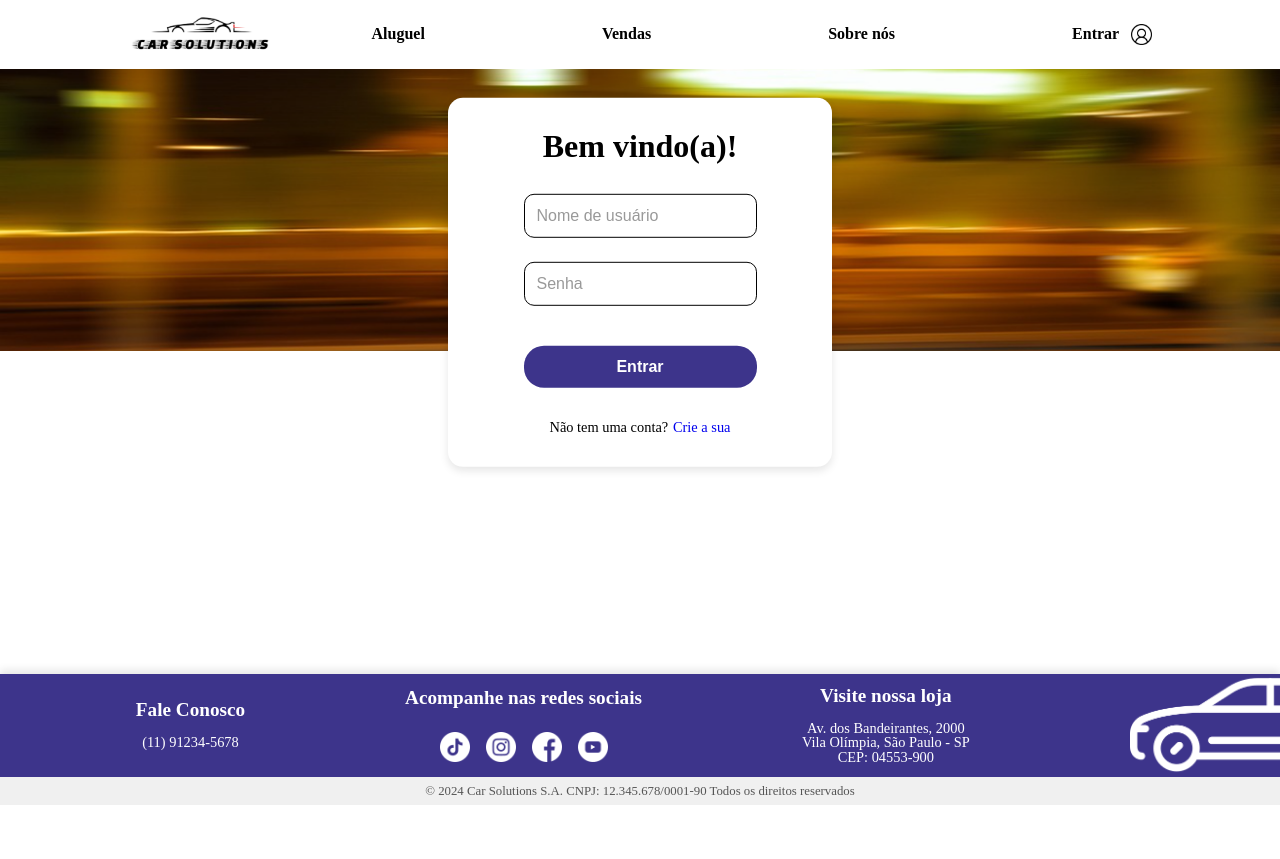
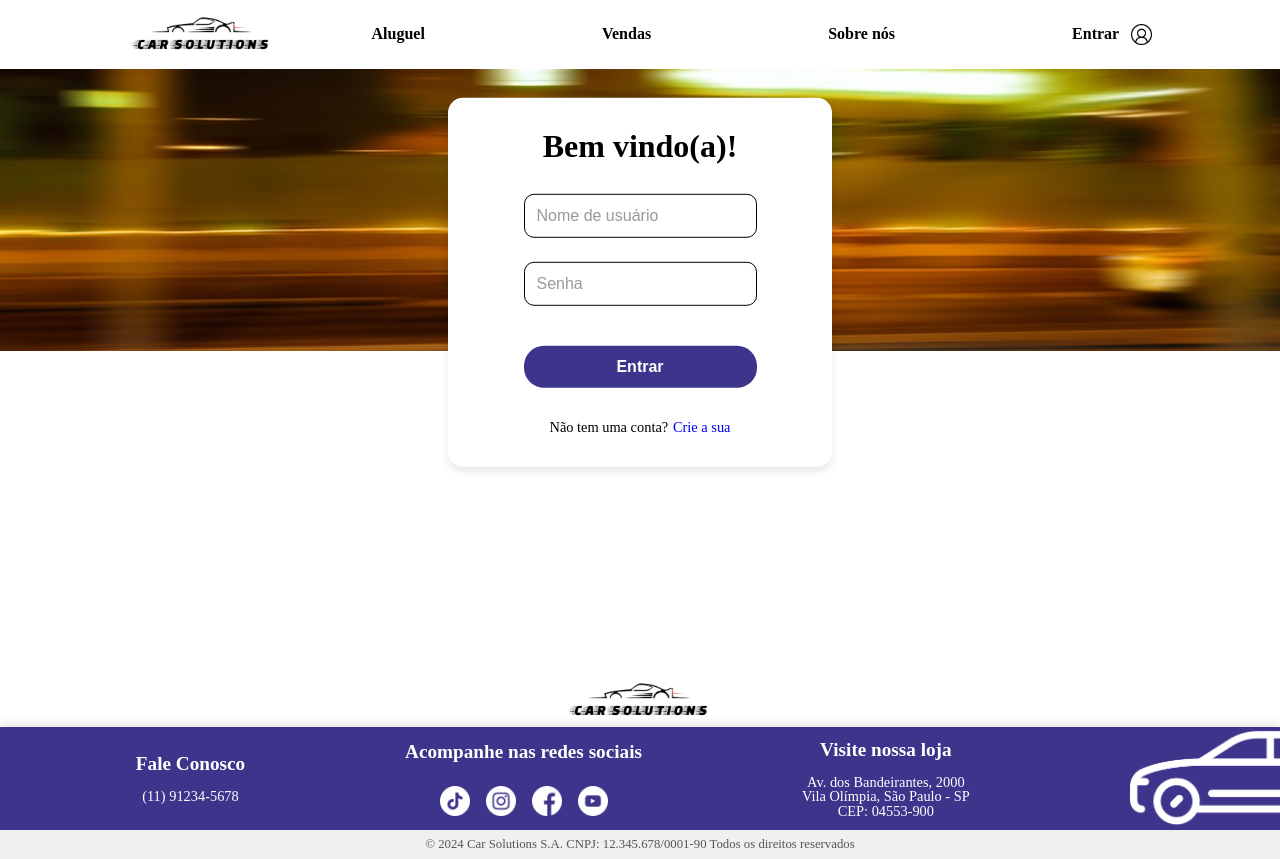
Before and after one commit to zorrzi/front-end-carsolutions, a React (Vite) app in the folder notes-frontend/: page /loginCliente in a window 1280 px wide. Before the commit the page ends 805 px from the top, so only its background shows below. Built offline with nearby package versions, Linux system fonts and the light colour scheme.

Commit message:
ajustes de front e criação da pagina de anuncio

```diff
--- a/notes-frontend/src/components/Footer/index.css
+++ b/notes-frontend/src/components/Footer/index.css
@@ -1,16 +1,21 @@
 .footer {
-  background-color: #3d348b;
   color: white;
   display: flex;
   flex-direction: column;
   align-items: center;
   justify-content: center;
-  box-shadow: 0 -4px 8px rgba(0, 0, 0, 0.1);
   width: 100%;
   height: auto;
 }
 
+.footer-top img {
+  width: 150px;
+}
+
 .footer-content {
+  background-color: #3d348b;
+
+  box-shadow: 0 -4px 8px rgba(0, 0, 0, 0.1);
   display: flex;
   flex-direction: row;
   justify-content: flex-end; /* Alinha as seções de forma uniforme */
--- a/notes-frontend/src/components/Footer/index.jsx
+++ b/notes-frontend/src/components/Footer/index.jsx
@@ -28,6 +28,9 @@ const Footer = () => {
 
     return (
         <footer className="footer">
+            <div className="footer-top">
+                <img src="/logo.png" alt="Logo" />
+            </div>
             <div className="footer-content">
                 <div className="footer-section">
                     <h3>Fale Conosco</h3>
--- a/notes-frontend/src/components/Header/index.css
+++ b/notes-frontend/src/components/Header/index.css
@@ -92,7 +92,7 @@ span{
     justify-content: space-between;
     background-color: #ffffff;
     padding: 0.5rem 3rem;
-    box-shadow: 0 4px 8px rgba(0, 0, 0, 0.6);
+    box-shadow: 0 -4px 8px rgba(0, 0, 0, 0.1);
     flex-wrap: nowrap;
     width: 100%;
     box-sizing: border-box;
--- a/notes-frontend/src/main.jsx
+++ b/notes-frontend/src/main.jsx
@@ -12,6 +12,7 @@ import FuncionarioInicial from './Pages/FuncionarioInicial/FuncionarioInicial.js
 import AdicionarVeiculo from './Pages/AdicionarVeiculo/AdicionarVeiculo.jsx';
 import Api from './Pages/Api/Api.jsx';
 import LoginFuncionario from './Pages/LoginFuncionario/LoginFuncionario.jsx';
+import AnuncioCarro from './Pages/AnuncioCarro/AnuncioCarro.jsx';
 
 
 const router = createBrowserRouter([
@@ -50,6 +51,11 @@ const router = createBrowserRouter([
     element: <LoginFuncionario />,
   },
 
+  {
+    path: "/AnuncioCarro",
+    element: <AnuncioCarro />,
+  }
+
 
 ]);
 
```
Also changed, not shown: notes-frontend/src/Pages/AnuncioCarro/AnuncioCarro.css (added), notes-frontend/src/Pages/AnuncioCarro/AnuncioCarro.jsx (added), notes-frontend/src/components/FichaTecnica/index.css (added), notes-frontend/src/components/FichaTecnica/index.jsx (added).
